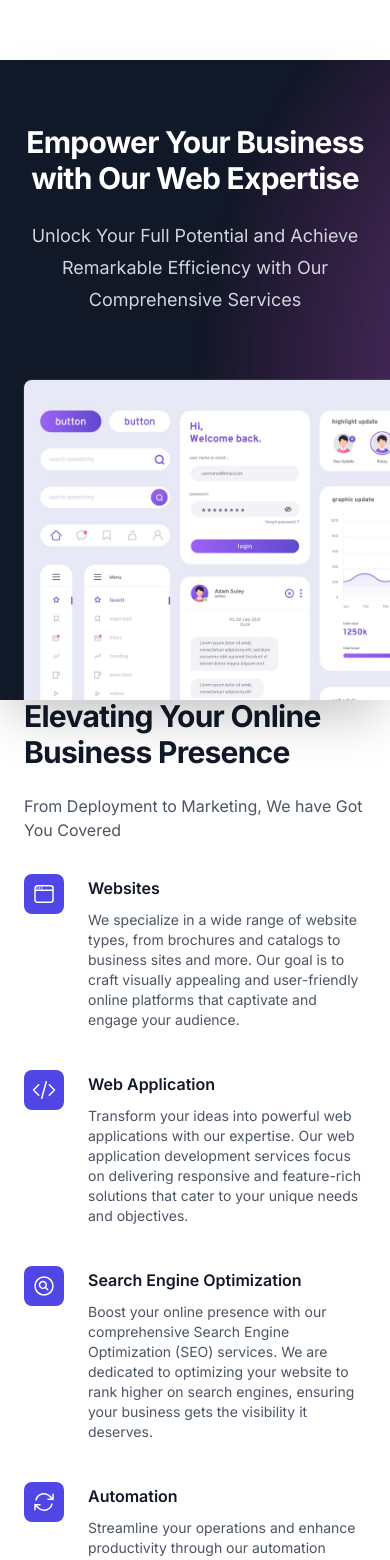
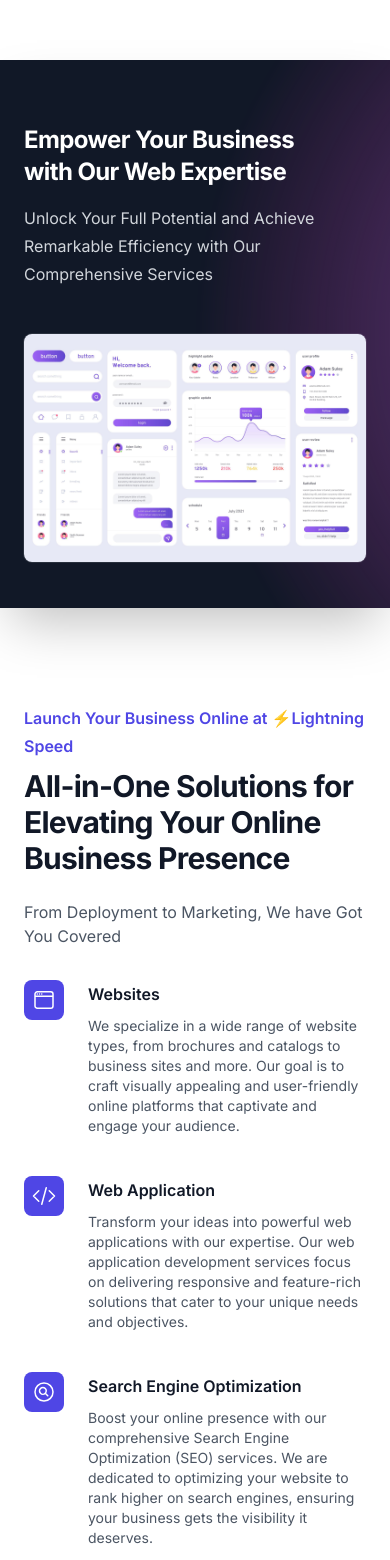
Before and after one commit to rnydv3004/proxium, a Next.js app: page / in a window 390 px wide. Shown: the part 880-2440 px from the top of the page. Built offline with nearby package versions, Linux system fonts and the light colour scheme.

Commit message:
update main page

```diff
--- a/src/components/Featuresection.tsx
+++ b/src/components/Featuresection.tsx
@@ -41,7 +41,7 @@ const features = [
 
 export default function FeatureSection() {
   return (
-    <div className=" py-4 sm:py-4 h-screen w-screen my-24 mb-28">
+    <div className="sm:py-4 w-screen sm:my-24 mb-28">
       <div className="mx-auto h-full max-w-7xl px-6 lg:px-8 flex flex-col justify-center">
         <div className="mx-auto max-w-2xl lg:text-center">
           <h2 className="text-base font-semibold leading-7 text-indigo-600">Launch Your Business Online at &#9889;Lightning Speed</h2>
--- a/src/components/Featuresectiontwo.tsx
+++ b/src/components/Featuresectiontwo.tsx
@@ -21,12 +21,12 @@ export default function FeatureSectionTwo() {
             </defs>
           </svg>
           <div className="mx-auto max-w-md text-center lg:mx-0 lg:flex-auto lg:py-32 lg:text-left">
-            <h2 className="text-3xl font-bold tracking-tight text-white sm:text-4xl">
+            <h2 className="text-2xl text-left font-bold tracking-tight text-white sm:text-4xl">
               Empower Your Business
               <br />
               with Our Web Expertise
             </h2>
-            <p className="mt-6 text-lg leading-8 text-gray-300">
+            <p className="text-left mt-4 sm:mt-6 text-base sm:text-lg leading-7 sm:leading-8 text-gray-300">
               Unlock Your Full Potential and Achieve Remarkable Efficiency with Our Comprehensive Services
             </p>
             {/* <div className="mt-10 flex items-center justify-center gap-x-6 lg:justify-start">
@@ -34,9 +34,9 @@ export default function FeatureSectionTwo() {
               <Link href={"/underdev"} className="text-sm font-semibold leading-6 text-white">Learn More <span aria-hidden="true">→</span></Link>
             </div> */}
           </div>
-          <div className="relative mt-16 h-80 lg:mt-8">
+          <div className="relative h-80 lg:mt-8 w-full flex justify-between items-center">
             <Image
-              className="absolute left-0 top-0 w-[40rem] max-w-none rounded-lg bg-white/5 ring-1 ring-white/10"
+              className="sm:absolute left-0 top-10 w-full sm:mb-0 sm:w-[40rem] max-w-none rounded-lg bg-white/5 ring-1 ring-white/10"
               src={Dashboard}
               alt="Dashboard"
               width={1824}
```
